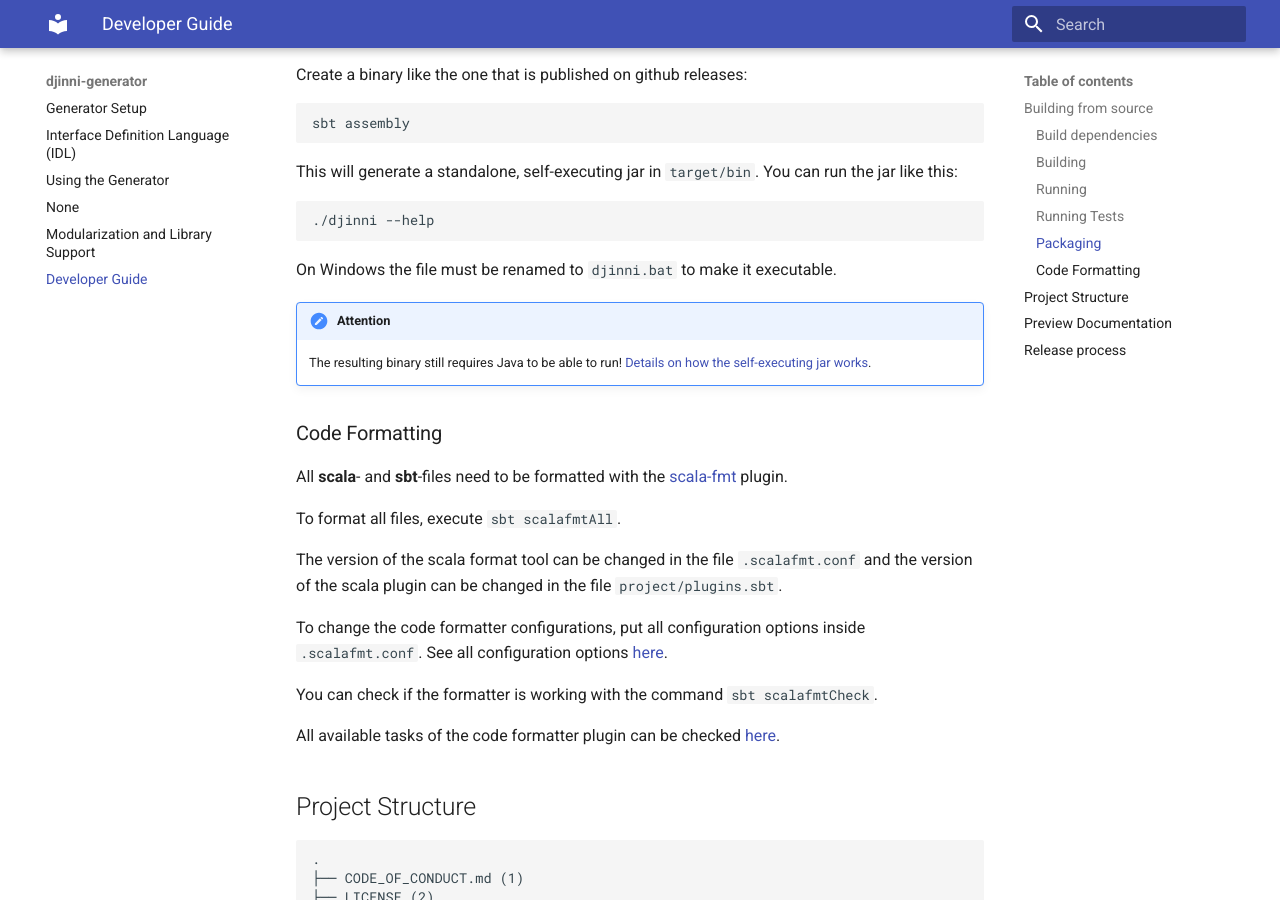
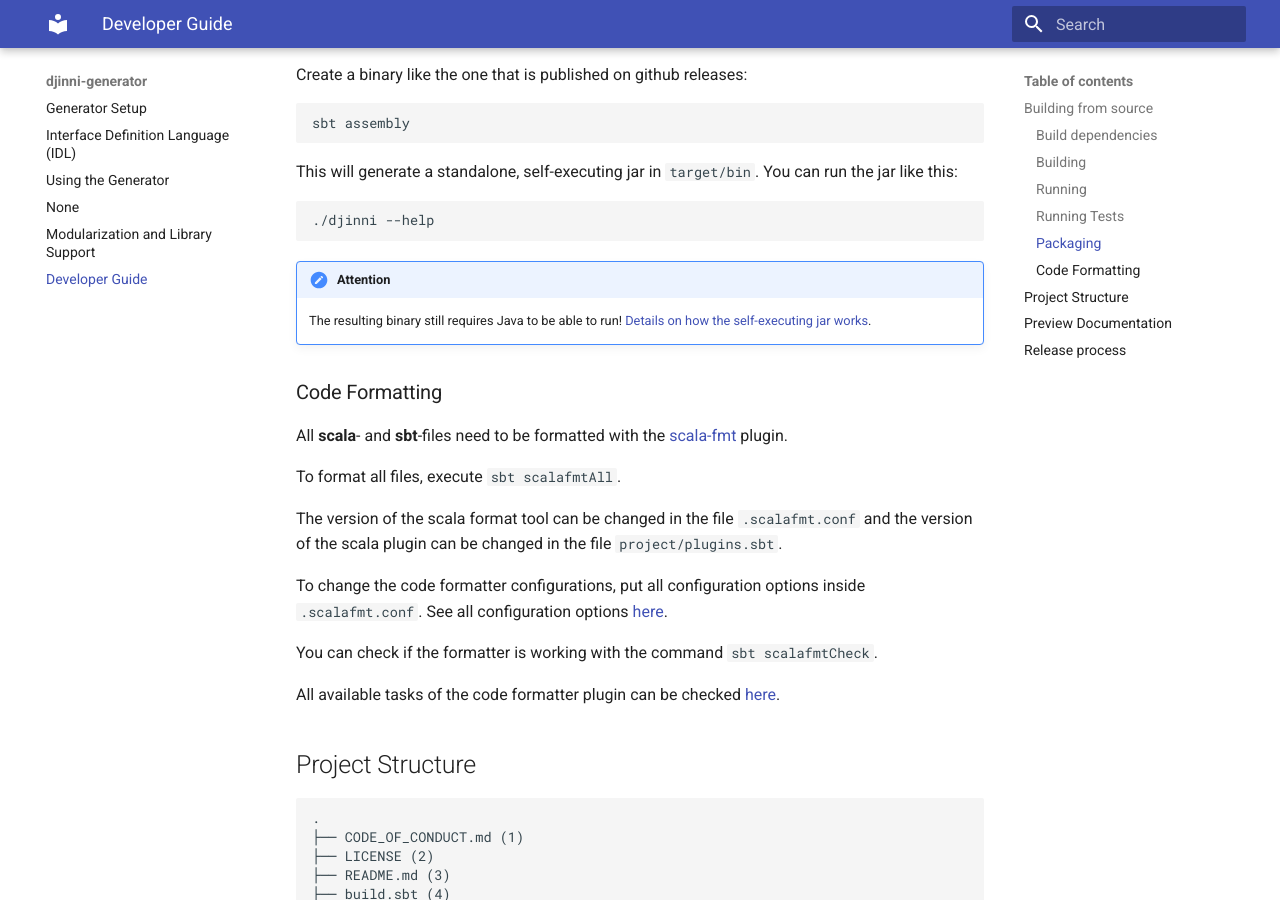
Before and after one commit to cross-language-cpp/djinni-generator, an MkDocs documentation site: the page built from docs/developer-guide.md, in a window 1280 px wide and 900 px high, scrolled down 1350 px. Built offline with MkDocs 1.6.1 and Material for MkDocs 9.7.7, drawn with Linux system fonts in a browser that asks for light colours.

````diff
--- a/docs/developer-guide.md
+++ b/docs/developer-guide.md
@@ -70,8 +70,6 @@
 ```bash
 ./djinni --help
 ```
-
-On Windows the file must be renamed to `djinni.bat` to make it executable.
 
 !!! attention
 
````
Also changed, not shown: 2 other files.
